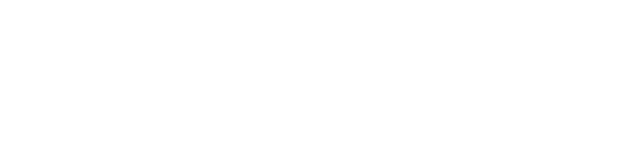
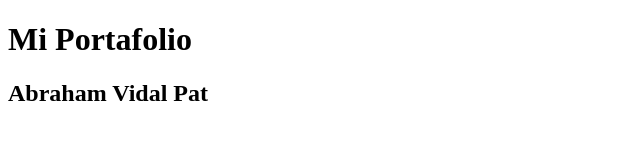
Before and after one commit to AbrahamVidal88/portafolio, a plain HTML site: page index.html in a window 1280 px wide. Shown: the whole page, without its empty margins (0-640 px from the left). Drawn offline with Linux system fonts and the light colour scheme.

Commit message:
Tittle added

```diff
--- a/index.html
+++ b/index.html
@@ -6,6 +6,7 @@
     <title>Document</title>
 </head>
 <body>
-
+    <h1>Mi Portafolio</h1>
+    <h2>Abraham Vidal Pat</h2>
 </body>
 </html>
```
